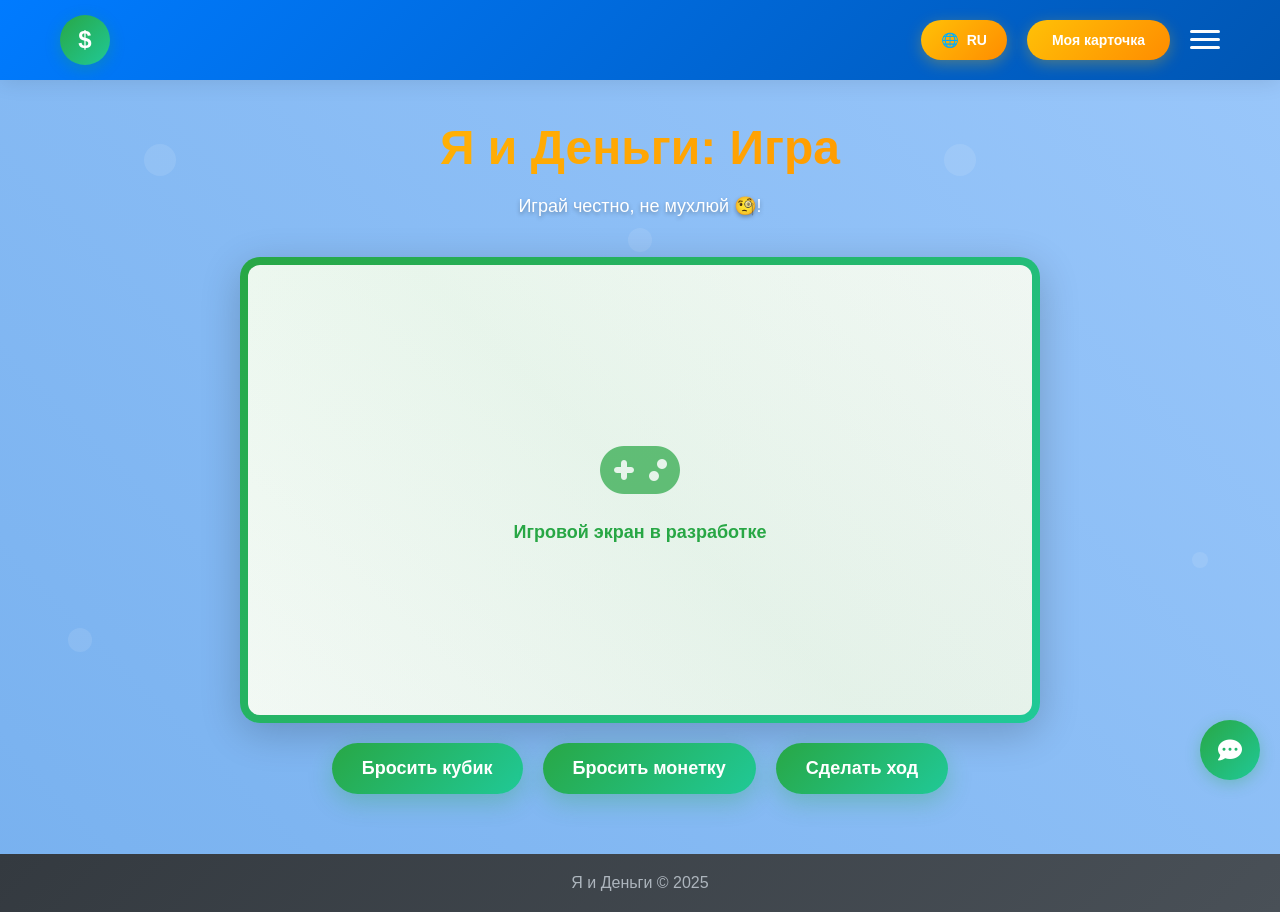
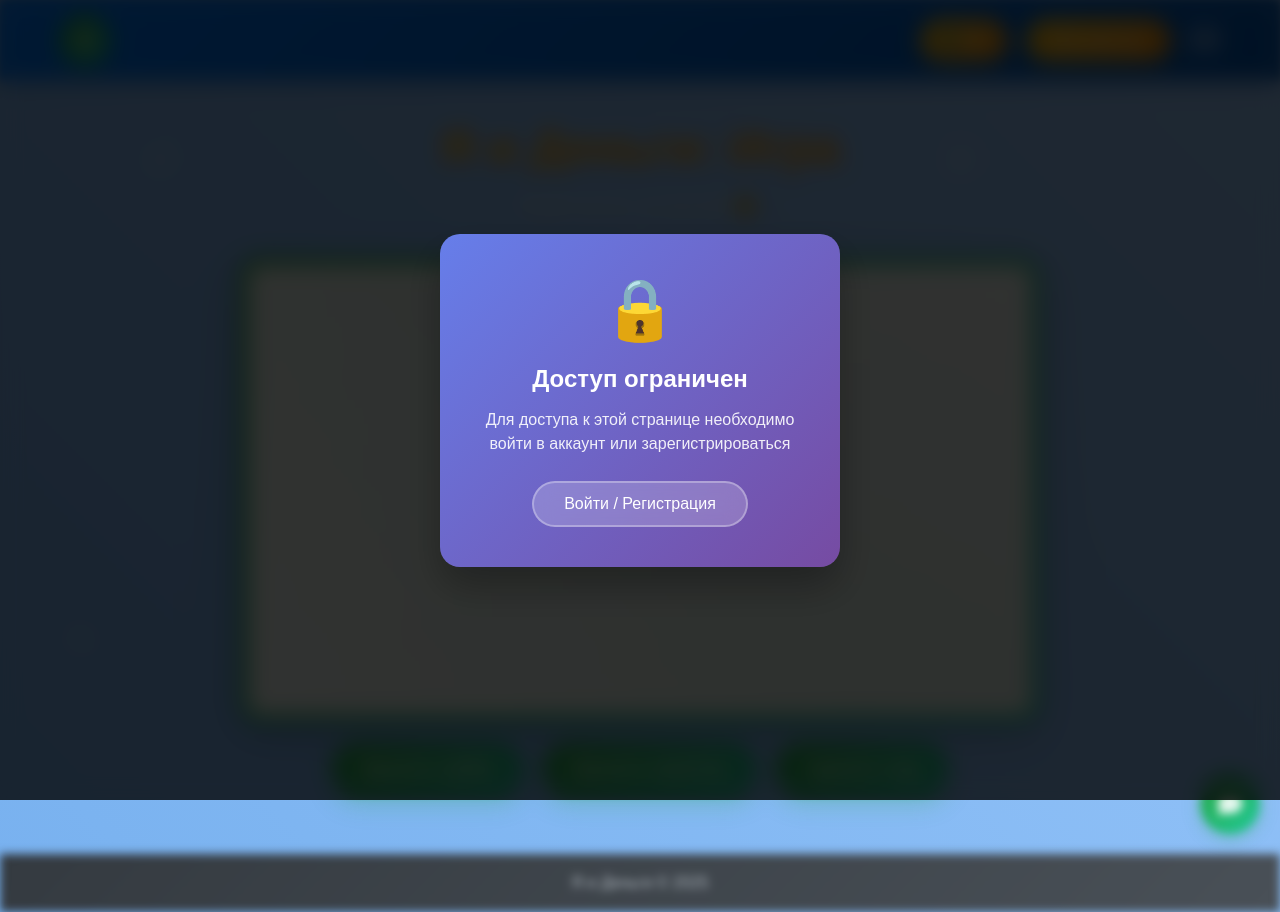
Before and after one commit to ideveloperkz/Im-and-money, a website: page public/pages/game.html in a window 1280 px wide. Drawn offline with Linux system fonts and the light colour scheme.

Commit message:
Update game.html

```diff
--- a/public/pages/game.html
+++ b/public/pages/game.html
@@ -6,6 +6,7 @@
     <title>Я и Деньги - Игра</title>
     <link rel="stylesheet" href="https://cdnjs.cloudflare.com/ajax/libs/font-awesome/6.6.0/css/all.min.css" integrity="sha512-Kc323vGBEqzTmouAECnVceyQqyqdsSiqLQISBL29aUW4U/M7pSPA/gEUZQqv1cwx4OnYxTxve5UMg5GT6L4JJg==" crossorigin="anonymous" referrerpolicy="no-referrer" />
     <link rel="stylesheet" href="../styles/game.css">
+    <script src="../scripts/auth-guard.js"></script>
 </head>
 <body>
     <!-- Header -->
```
